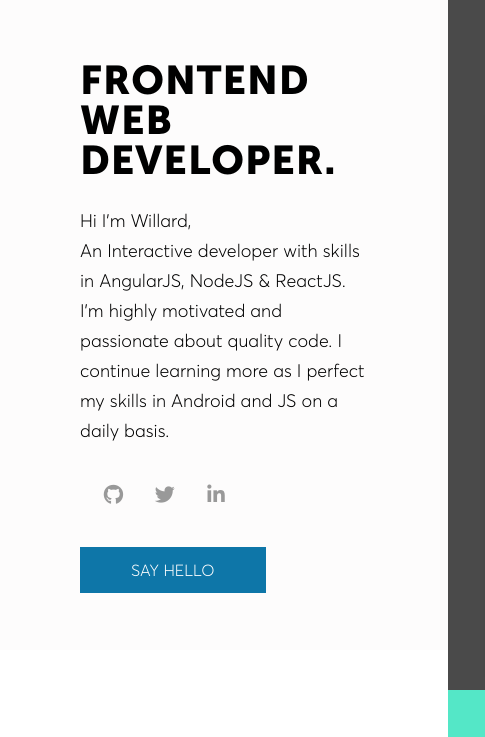
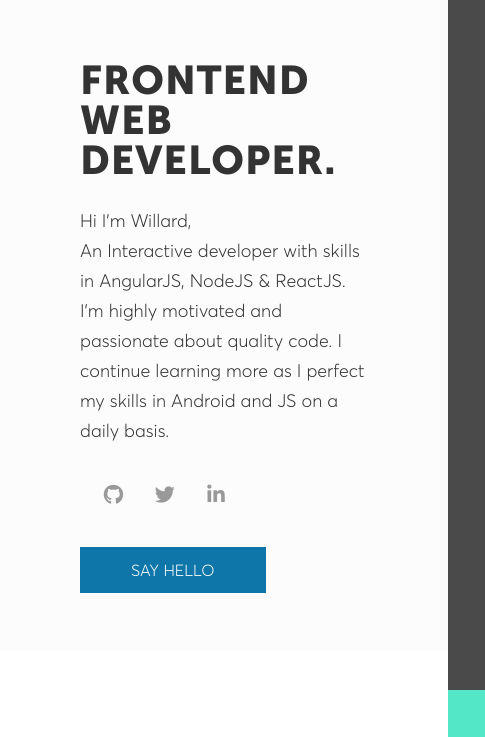
Before and after one commit to orchardsonbett/willardshikami.github.io, a plain HTML site: page index.html in a window 1280 px wide. Shown: the top 737 px of the page, 0-485 px from the left. Drawn offline with nearby package versions, Linux system fonts and the light colour scheme.

Commit message:
updated font colot

```diff
--- a/css/stylesheet.css
+++ b/css/stylesheet.css
@@ -69,7 +69,8 @@ table {
 
 
 body{
-   font-family: 'Averta' ,sans-serif
+	 font-family: 'Averta' ,sans-serif;
+		color: #333333;
 }
 
 
```
